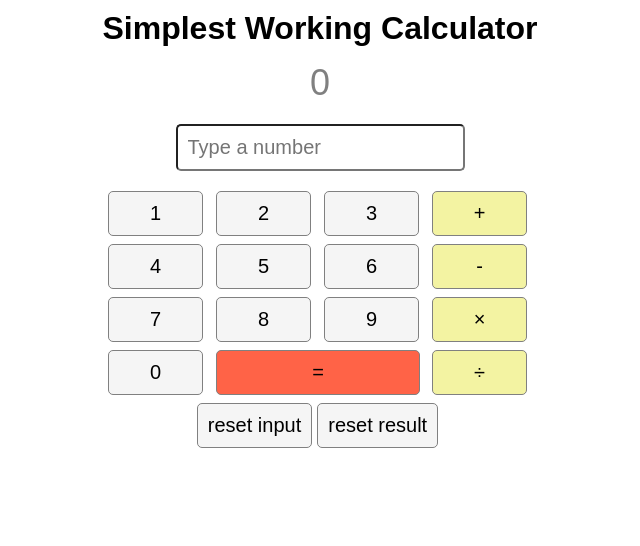
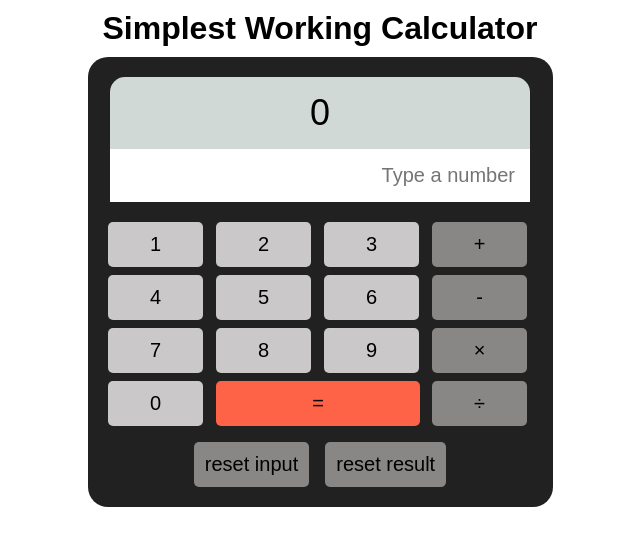
Before and after one commit to vikatiurne/06-calculator, a React (Create React App) app: page / in a window 1280 px wide. Shown: the top 546 px of the page, without its empty margins (320-960 px from the left). Built offline with nearby package versions, Linux system fonts and the light colour scheme.

Commit message:
added style

```diff
--- a/src/App.css
+++ b/src/App.css
@@ -2,15 +2,30 @@
   text-align: center;
 }
 * {
+  box-sizing: border-box;
   font-family: sans-serif;
 }
 h1 {
   margin: 10px;
 }
+
+.calculator {
+  background-color: #212121;
+  margin: 0 auto;
+  padding: 20px;
+  max-width: 465px;
+  border-radius: 20px;
+}
+
 form p {
+  width: 420px;
+  margin: 0 auto;
   font-size: 36px;
-  margin: 15px;
-  color: gray
+  padding: 15px;
+  background-color: #d1d9d6;
+  /* color: gray; */
+  border-top-right-radius: 15px;
+  border-top-left-radius: 15px;
 }
 input,
 button {
@@ -20,9 +35,15 @@ button {
 }
 input {
   display: block;
-  margin: 20px auto;
+  margin: 0 auto 20px;
+  padding: 15px;
+  width: 420px;
+  border: none;
+  border-radius: 0;
+  background-color: white;
+  text-align: end;
 }
-.panel{
+.panel {
   margin: 0 auto 8px;
   display: grid;
   max-width: 400px;
@@ -32,21 +53,22 @@ input {
   gap: 8px;
 }
 
-.active{
- display: grid;
- grid-template-columns: 100px;
+.active {
+  display: grid;
+  grid-template-columns: 100px;
   gap: 8px;
 }
-.active button{
-  background-color: rgb(243, 243, 162);
+.active button {
+  background-color: rgb(137 134 134);
 }
 
 button {
-  border: 1px solid gray;
-  background: whitesmoke;
+  border: 1px solid transparent;
+  background: #cac8c8;
   margin-right: 5px;
 }
-button:hover{
+button:hover {
+  border: 1px solid white;
   background-color: black;
   color: white;
 }
@@ -56,10 +78,18 @@ button:hover{
   gap: 8px;
   justify-content: center;
 }
-.numbers button:last-child{
+.numbers button:last-child {
   width: 204px;
   background-color: tomato;
 }
-.numbers button:first-child{
+.numbers button:last-child:hover {
+  background-color: rgb(254, 70, 37);
+}
+.numbers button:first-child {
   grid-row: 4;
 }
+
+form > button {
+  margin: 8px 8px 0;
+  background-color: rgb(137 134 134);
+}
--- a/src/App.js
+++ b/src/App.js
@@ -11,18 +11,18 @@ function App() {
 
   // функция изменения состояния input
   function handlerInput(e) {
-    let currentSymbol = String(e.target.value);
     if (
-      currentSymbol.match(/[-+*/]/g) === null ||
-      currentSymbol.match(/[-+*/]/g).length <= 1
+      e.target.value.match(/[-+*/]/g) === null ||
+      e.target.value.match(/[-+*/]/g).length <= 1
     ) {
-      setInputNum(String(currentSymbol));
+      setInputNum(e.target.value);
     }
   }
 
   // функция обработки событий клавиатуры: если введено =, то показываем результат
   function handlerEvenKey(e) {
     if (e.keyCode === 187 && e.shiftKey === false) getResult(e, inputNum);
+    console.log(e);
   }
 
   // Функция проверяет последний введенный символ и если это математический оператор, не позволяет ввести еще один оператор (делает замену)
@@ -58,7 +58,7 @@ function App() {
         math = 0;
     }
     if (math === Infinity) {
-      setResult("Can't divide by 0");
+      setResult("Ah ah ah!!! Don't you know Can't divide by 0");
       setInputNum('');
     } else {
       setResult(math);
@@ -72,7 +72,6 @@ function App() {
     e.preventDefault();
     const index = input.search(/[-+*/]/);
     let nums = input.split(/[-+*/]/);
-    // console.log(nums[0], input[index], nums[1]);
     doMath(nums[0], input[index], nums[1]);
   }
 
@@ -129,6 +128,7 @@ function App() {
       <div>
         <h1>Simplest Working Calculator</h1>
       </div>
+      <div className="calculator">
         <form>
           <p>{result}</p>
           <input
@@ -163,6 +163,7 @@ function App() {
           <Button button={resetResult} buttonTitle="reset result" />
         </form>
       </div>
+    </div>
   );
 }
 
```
Lines whose indentation alone changed are shown as unchanged.
